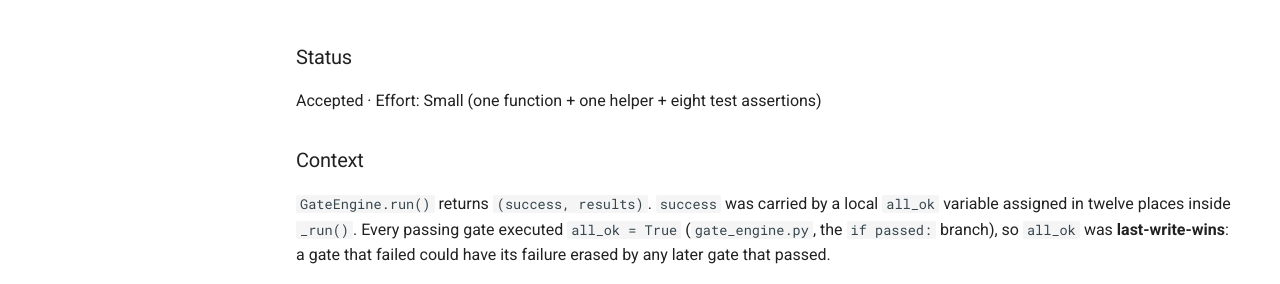
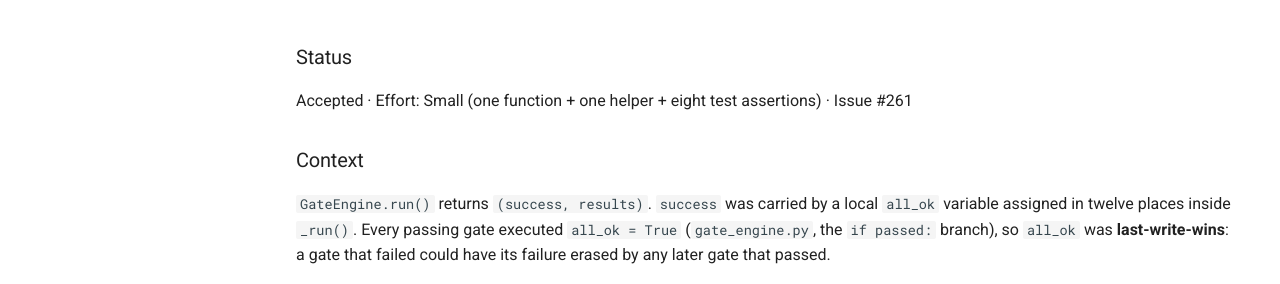
Before and after one commit to 1StepMore/AutoMedia, an MkDocs documentation site: the page built from docs/adr/ADR-007-gate-engine-verdict-aggregate.md, in a window 1280 px wide and 900 px high. Shown: the part 186-470 px from the top of the window. Built offline with MkDocs 1.6.1 and Material for MkDocs 9.7.7, drawn with Linux system fonts in a browser that asks for light colours; comment, search, counter and statistics services are not loaded.

Commit message:
chore(validation): link the ADR-007 regression lock to issue #261
The gate-verdict fix shipped in 6337484 carrying
`regression_issue: "ADR-007"` because no bug issue existed at the time. The
repo's bug template requires a regression lock that names an issue, so this
points the scenario at the issue now recording the defect and adds the same
reference to the ADR's Status line.

Metadata only: no behaviour change and nothing user-observable. The behaviour
itself shipped in 6337484 and is locked by
`tests/test_runner/test_status_verdict.py` and
`scenarios/regression/regression-adr007-gate-verdict-aggregate.yaml`.

Refs #261

Signed-off-by: 1StepMore <140780063+1StepMore@users.noreply.github.com>

```diff
--- a/docs/adr/ADR-007-gate-engine-verdict-aggregate.md
+++ b/docs/adr/ADR-007-gate-engine-verdict-aggregate.md
@@ -1,7 +1,7 @@
 # ADR-007: Gate Engine Verdict Is an Aggregate, Not a Latch
 
 ### Status
-Accepted · Effort: Small (one function + one helper + eight test assertions)
+Accepted · Effort: Small (one function + one helper + eight test assertions) · Issue #261
 
 ### Context
 
```
Also changed, not shown: docs/doc-inventory.md (+1 -1 lines), 1 other file.
